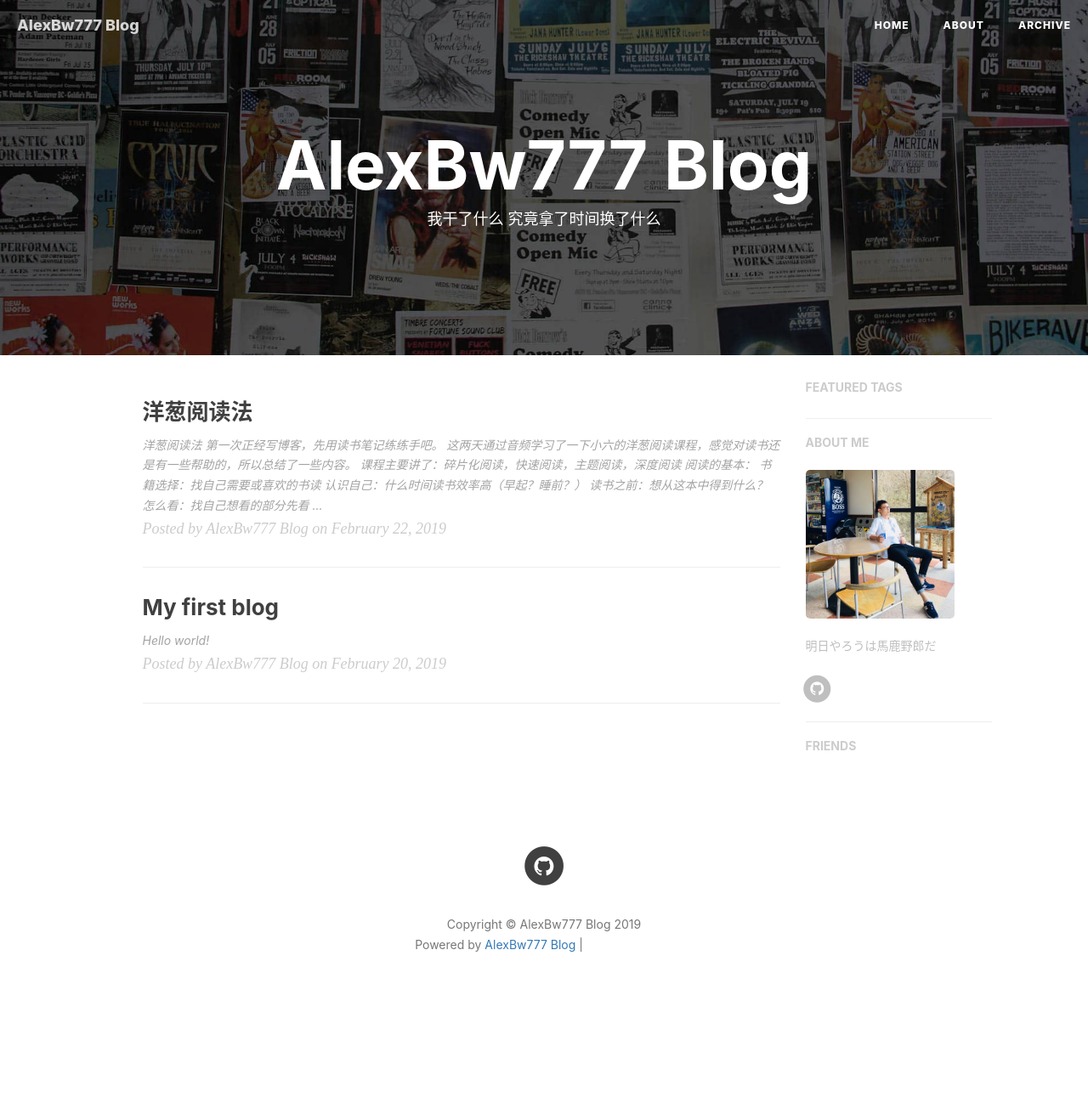
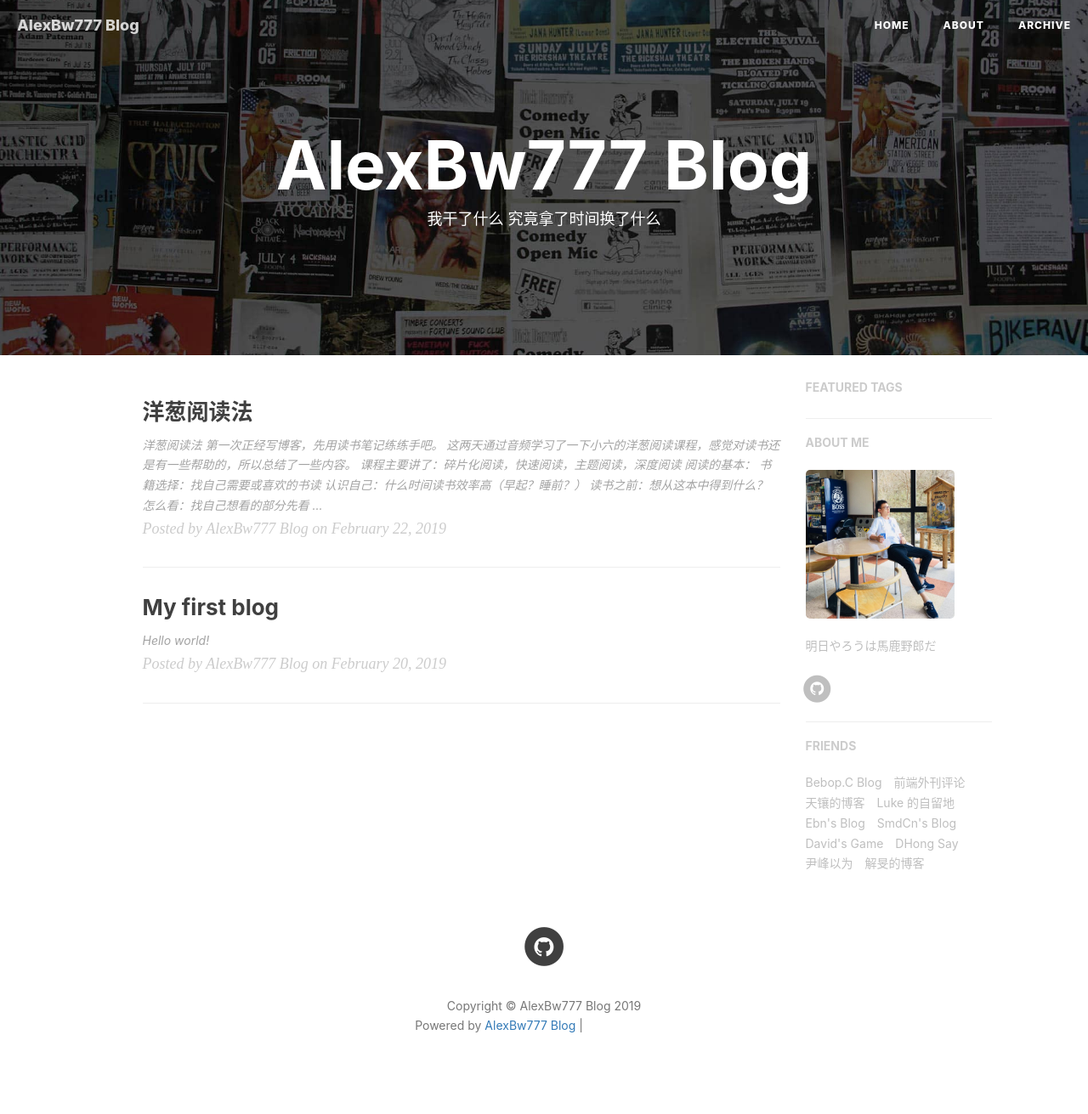
Before and after one commit to AlexBw777/AlexBw777.github.io, a Jekyll site: the page built from index.html, in a window 1280 px wide. Shown: the whole page at 85% size. Built offline with Jekyll 4.4.1, drawn with Linux system fonts in a browser that asks for light colours; nearby versions of some CDN libraries; the list of posts is cut into pages by our own code; comment, search, counter and statistics services are not loaded; before the commit the page ends 1216 px from its top, so only the background shows below that; grey boxes are pictures that could not be loaded.

Commit message:
Update _config.yml

```diff
--- a/_config.yml
+++ b/_config.yml
@@ -103,7 +103,34 @@ page-mathjax: false
 # Friends
 friends: [
     {
-    #     title: "Su",
-    #     href: "http://su.gallery/"
+        title: "Bebop.C Blog",
+        href: "#"
+    },{
+        title: "前端外刊评论",
+        href: "http://qianduan.guru/"
+    },{
+        title: "天镶的博客",
+        href: "http://lingyu.wang/"
+    },{
+        title: "Luke 的自留地",
+        href: "http://hmqk1995.github.io"
+    },{
+        title: "Ebn's Blog",
+        href: "http://ebnbin.com/"
+    },{
+        title: "SmdCn's Blog",
+        href: "http://blog.smdcn.net"
+    },{
+        title: "David's Game",
+        href: "https://www.ruoyaowu.com/"
+    },{
+        title: "DHong Say",
+        href: "http://dhong.co"
+    },{
+        title: "尹峰以为",
+        href: "http://ingf.github.io/"
+    },{
+        title: "解旻的博客",
+        href: "http://xieminis.me/"
     }
 ]
```
